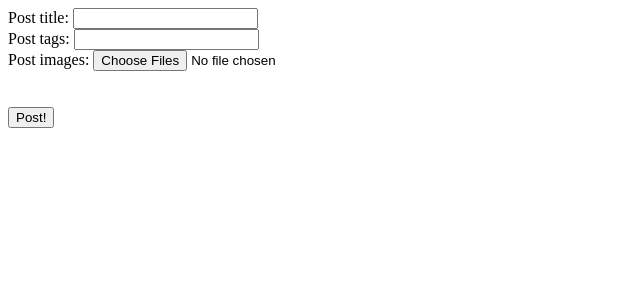
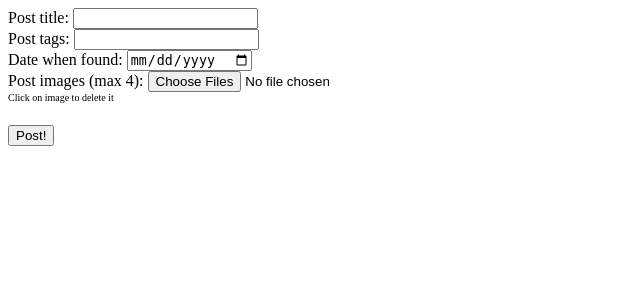
Before and after one commit to BruhSampleText/DatoriumPD, a Flask app: page /statistics in a window 1280 px wide. Shown: the top 300 px of the page, without its empty margins (0-640 px from the left). Run offline with Flask 3, Linux system fonts and the light colour scheme.

Commit message:
done with Post_create V2

```diff
--- a/server/templates/post_create.html
+++ b/server/templates/post_create.html
@@ -1,4 +1,3 @@
-
 <link rel="stylesheet" href="{{ url_for( "static", filename = "autocomplete.css" ) }}">
 <form action="" method="" enctype="multipart/form-data" autocomplete="off" >
 	<label for="post_title">Post title:</label>
@@ -10,9 +9,11 @@
 		<input type="text" id="post_tags" name="post_tags" required>
 	</div>
 	<br>
-
-	<label for="post_images">Post images:</label>
+	<label>Date when found: <input type="date" id="foundDate"> </label> <br>
+	<label for="post_images">Post images (max 4):</label>
 	<input type="file" id="post_images" name="post_images" accept="image/*" multiple required>
+	<br>
+	<a style="font-size: 10px;">Click on image to delete it</h3>
 	<br>
 
 	<div id="image_preview_holder"></div>
@@ -34,7 +35,9 @@
 	let files = upload.files
 
 	function remove(what){
-
+		//console.log( document.getElementById( "button" + what ).style )
+		forButtons.removeChild(document.getElementById("button" + what))
+		// console.log("remove IMG " + document.querySelector('.forButtons:nth-child(1)').src)
 	}
 	function makeButton(){
 		let removeButton = document.createElement("button")
@@ -45,7 +48,7 @@
 	}
 	upload.onchange = event => {
 		pictures=0;
-		while ( image_holder.firstChild ) { image_holder.removeChild( image_holder.lastChild ) }
+		//while ( image_holder.firstChild ) { image_holder.removeChild( image_holder.lastChild ) }
 		while ( forButtons.firstChild ) { forButtons.removeChild( forButtons.lastChild ) }
 
 		console.log( upload.files )
@@ -60,8 +63,24 @@
 			// img.onload= makeButton()
 			img.src = URL.createObjectURL( files[ i ] )
 
+			let removeButton = document.createElement("button")
+			removeButton.onclick = () => {remove(i)}
+			removeButton.style.backgroundImage = URL.createObjectURL( files[ i ] )
+			removeButton.style = "max-width: 150px; max-height: 150px"
+			removeButton.style.border = "none"
+			removeButton.type = "Button"
+			// removeButton.style.background = "none"
+			removeButton.style.padding = "0"
+			removeButton.style.cursor = "pointer"
+			removeButton.id = "button" +i
+			removeButton.append(img)
+			forButtons.append(removeButton)
+
+
+
+
+		//I don't care anymore
 		}
-		//i dont care anymore
 	}
 
 	bind_tag_autocomplete( document.getElementById( "post_tags" ) )
```
